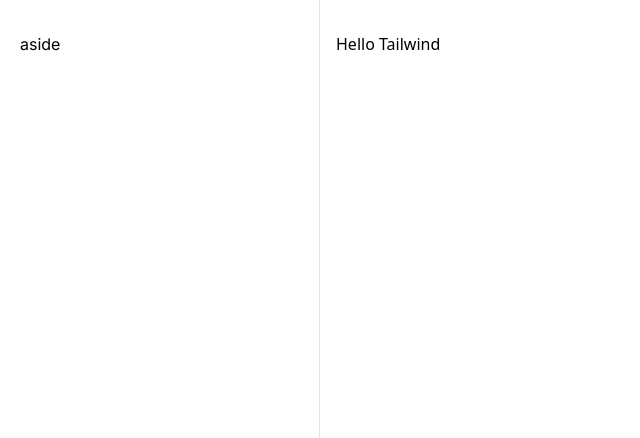
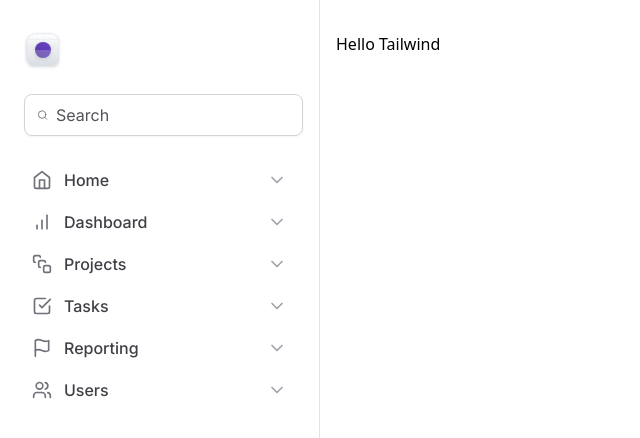
Before and after one commit to felipegarcao/tailwind-next, a Next.js app: page / in a window 1280 px wide. Shown: the top 438 px of the page, without its empty margins (0-640 px from the left). Built offline with nearby package versions, Linux system fonts and the light colour scheme.

Commit message:
Logo e Input de Busca && Menu de Navegação

```diff
--- a/package.json
+++ b/package.json
@@ -15,6 +15,7 @@
     "autoprefixer": "10.4.14",
     "eslint": "8.46.0",
     "eslint-config-next": "13.4.12",
+    "lucide-react": "^0.263.1",
     "next": "13.4.12",
     "postcss": "8.4.27",
     "react": "18.2.0",
--- a/src/app/layout.tsx
+++ b/src/app/layout.tsx
@@ -1,6 +1,7 @@
 import type { Metadata } from 'next'
 import { Inter } from 'next/font/google'
 import './globals.css'
+import { Sidebar } from '@/components/Sidebar'
 
 const inter = Inter({ subsets: ['latin'] })
 
@@ -18,7 +19,7 @@
     <html lang="en">
       <body className={inter.className}>
         <div className="grid min-h-screen grid-cols-app">
-          <aside className="border-r border-zinc-200 px-5 py-8">aside</aside>
+          <Sidebar />
 
           <main className="px-4 pb-12 pt-8">{children}</main>
         </div>
--- /dev/null
+++ b/src/components/Sidebar/Logo.tsx
@@ -0,0 +1,210 @@
+export function Logo() {
+  return (
+    <strong className="mx-1 flex items-center gap-2 text-xl font-semibold text-zinc-900">
+      <svg
+        width={38}
+        height={38}
+        viewBox="0 0 38 38"
+        fill="none"
+        xmlns="http://www.w3.org/2000/svg"
+      >
+        <g filter="url(#filter0_dd_226_307)">
+          <g clipPath="url(#clip0_226_307)">
+            <rect x={3} y={2} width={32} height={32} rx={8} fill="#fff" />
+            <rect
+              x={3}
+              y={2}
+              width={32}
+              height={32}
+              rx={8}
+              fill="url(#paint0_linear_226_307)"
+            />
+            <path
+              fillRule="evenodd"
+              clipRule="evenodd"
+              d="M19 4.039c-7.71 0-13.961 6.25-13.961 13.961 0 7.71 6.25 13.961 13.961 13.961 7.71 0 13.961-6.25 13.961-13.961 0-7.71-6.25-13.961-13.961-13.961zM4.961 18c0-7.753 6.286-14.039 14.039-14.039S33.039 10.247 33.039 18 26.753 32.039 19 32.039 4.961 25.753 4.961 18z"
+              fill="#D0D5DD"
+            />
+            <path
+              fillRule="evenodd"
+              clipRule="evenodd"
+              d="M19 14.078a3.922 3.922 0 100 7.845 3.922 3.922 0 000-7.845zM15 18a4 4 0 118 0 4 4 0 01-8 0z"
+              fill="#D0D5DD"
+            />
+            <path
+              fillRule="evenodd"
+              clipRule="evenodd"
+              d="M19 15.32a2.68 2.68 0 100 5.36 2.68 2.68 0 000-5.36zM16.243 18a2.757 2.757 0 115.514 0 2.757 2.757 0 01-5.514 0z"
+              fill="#D0D5DD"
+            />
+            <path d="M18.961 2h.078v32h-.078V2z" fill="#D0D5DD" />
+            <path d="M35 17.96v.079H3v-.078h32z" fill="#D0D5DD" />
+            <path
+              d="M29.602 2h.078v32h-.078V2zM13.64 2h.078v32h-.077V2zM24.282 2h.077v32h-.077V2zM8.32 2h.078v32H8.32V2z"
+              fill="#D0D5DD"
+            />
+            <path
+              d="M35 28.602v.077H3v-.077h32zM35 12.64v.078H3v-.077h32zM35 23.281v.078H3v-.078h32zM35 7.32v.078H3V7.32h32z"
+              fill="#D0D5DD"
+            />
+            <g filter="url(#filter1_dd_226_307)">
+              <circle
+                cx={19}
+                cy={18}
+                r={8}
+                fill="url(#paint1_linear_226_307)"
+              />
+            </g>
+            <g filter="url(#filter2_b_226_307)">
+              <path
+                d="M3 18h32v3.2c0 4.48 0 6.72-.872 8.432a8 8 0 01-3.496 3.496C28.92 34 26.68 34 22.2 34h-6.4c-4.48 0-6.72 0-8.432-.872a8 8 0 01-3.496-3.496C3 27.92 3 25.68 3 21.2V18z"
+                fill="#fff"
+                fillOpacity={0.2}
+              />
+            </g>
+          </g>
+          <rect
+            x={3.15}
+            y={2.15}
+            width={31.7}
+            height={31.7}
+            rx={7.85}
+            stroke="#D0D5DD"
+            strokeWidth={0.3}
+          />
+        </g>
+        <defs>
+          <filter
+            id="filter0_dd_226_307"
+            x={0}
+            y={0}
+            width={38}
+            height={38}
+            filterUnits="userSpaceOnUse"
+            colorInterpolationFilters="sRGB"
+          >
+            <feFlood floodOpacity={0} result="BackgroundImageFix" />
+            <feColorMatrix
+              in="SourceAlpha"
+              values="0 0 0 0 0 0 0 0 0 0 0 0 0 0 0 0 0 0 127 0"
+              result="hardAlpha"
+            />
+            <feOffset dy={1} />
+            <feGaussianBlur stdDeviation={1} />
+            <feColorMatrix values="0 0 0 0 0.0627451 0 0 0 0 0.0941176 0 0 0 0 0.156863 0 0 0 0.06 0" />
+            <feBlend
+              in2="BackgroundImageFix"
+              result="effect1_dropShadow_226_307"
+            />
+            <feColorMatrix
+              in="SourceAlpha"
+              values="0 0 0 0 0 0 0 0 0 0 0 0 0 0 0 0 0 0 127 0"
+              result="hardAlpha"
+            />
+            <feOffset dy={1} />
+            <feGaussianBlur stdDeviation={1.5} />
+            <feColorMatrix values="0 0 0 0 0.0627451 0 0 0 0 0.0941176 0 0 0 0 0.156863 0 0 0 0.1 0" />
+            <feBlend
+              in2="effect1_dropShadow_226_307"
+              result="effect2_dropShadow_226_307"
+            />
+            <feBlend
+              in="SourceGraphic"
+              in2="effect2_dropShadow_226_307"
+              result="shape"
+            />
+          </filter>
+          <filter
+            id="filter1_dd_226_307"
+            x={8}
+            y={8}
+            width={22}
+            height={22}
+            filterUnits="userSpaceOnUse"
+            colorInterpolationFilters="sRGB"
+          >
+            <feFlood floodOpacity={0} result="BackgroundImageFix" />
+            <feColorMatrix
+              in="SourceAlpha"
+              values="0 0 0 0 0 0 0 0 0 0 0 0 0 0 0 0 0 0 127 0"
+              result="hardAlpha"
+            />
+            <feOffset dy={1} />
+            <feGaussianBlur stdDeviation={1} />
+            <feColorMatrix values="0 0 0 0 0.0627451 0 0 0 0 0.0941176 0 0 0 0 0.156863 0 0 0 0.06 0" />
+            <feBlend
+              in2="BackgroundImageFix"
+              result="effect1_dropShadow_226_307"
+            />
+            <feColorMatrix
+              in="SourceAlpha"
+              values="0 0 0 0 0 0 0 0 0 0 0 0 0 0 0 0 0 0 127 0"
+              result="hardAlpha"
+            />
+            <feOffset dy={1} />
+            <feGaussianBlur stdDeviation={1.5} />
+            <feColorMatrix values="0 0 0 0 0.0627451 0 0 0 0 0.0941176 0 0 0 0 0.156863 0 0 0 0.1 0" />
+            <feBlend
+              in2="effect1_dropShadow_226_307"
+              result="effect2_dropShadow_226_307"
+            />
+            <feBlend
+              in="SourceGraphic"
+              in2="effect2_dropShadow_226_307"
+              result="shape"
+            />
+          </filter>
+          <filter
+            id="filter2_b_226_307"
+            x={-2}
+            y={13}
+            width={42}
+            height={26}
+            filterUnits="userSpaceOnUse"
+            colorInterpolationFilters="sRGB"
+          >
+            <feFlood floodOpacity={0} result="BackgroundImageFix" />
+            <feGaussianBlur in="BackgroundImageFix" stdDeviation={2.5} />
+            <feComposite
+              in2="SourceAlpha"
+              operator="in"
+              result="effect1_backgroundBlur_226_307"
+            />
+            <feBlend
+              in="SourceGraphic"
+              in2="effect1_backgroundBlur_226_307"
+              result="shape"
+            />
+          </filter>
+          <linearGradient
+            id="paint0_linear_226_307"
+            x1={19}
+            y1={2}
+            x2={19}
+            y2={34}
+            gradientUnits="userSpaceOnUse"
+          >
+            <stop stopColor="#fff" />
+            <stop offset={1} stopColor="#D0D5DD" />
+          </linearGradient>
+          <linearGradient
+            id="paint1_linear_226_307"
+            x1={15}
+            y1={26}
+            x2={23}
+            y2={10}
+            gradientUnits="userSpaceOnUse"
+          >
+            <stop stopColor="#53389E" />
+            <stop offset={1} stopColor="#6941C6" />
+          </linearGradient>
+          <clipPath id="clip0_226_307">
+            <rect x={3} y={2} width={32} height={32} rx={8} fill="#fff" />
+          </clipPath>
+        </defs>
+      </svg>
+
+      <span className="sr-only">Untitled UI</span>
+    </strong>
+  )
+}
--- /dev/null
+++ b/src/components/Sidebar/MainNavigation/NavItem.tsx
@@ -0,0 +1,22 @@
+import { ChevronDown } from 'lucide-react'
+import { ElementType } from 'react'
+
+interface NavItemProps {
+  title: string
+  icon: ElementType
+}
+
+export function NavItem({ title, icon: Icon }: NavItemProps) {
+  return (
+    <a
+      href=""
+      className="group flex items-center gap-3 rounded px-3 py-2 hover:bg-violet-50"
+    >
+      <Icon className="h-5 w-5 text-zinc-500" />
+      <span className="font-medium text-zinc-700 group-hover:text-violet-500">
+        {title}
+      </span>
+      <ChevronDown className="ml-auto h-5 w-5 text-zinc-400 group-hover:text-violet-300" />
+    </a>
+  )
+}
--- /dev/null
+++ b/src/components/Sidebar/MainNavigation/index.tsx
@@ -0,0 +1,22 @@
+import { NavItem } from './NavItem'
+import {
+  Home,
+  BarChart,
+  Flag,
+  Users,
+  CheckSquare,
+  SquareStack,
+} from 'lucide-react'
+
+export function MainNavigation() {
+  return (
+    <nav className="space-y-0.5">
+      <NavItem title="Home" icon={Home} />
+      <NavItem title="Dashboard" icon={BarChart} />
+      <NavItem title="Projects" icon={SquareStack} />
+      <NavItem title="Tasks" icon={CheckSquare} />
+      <NavItem title="Reporting" icon={Flag} />
+      <NavItem title="Users" icon={Users} />
+    </nav>
+  )
+}
--- /dev/null
+++ b/src/components/Sidebar/index.tsx
@@ -0,0 +1,21 @@
+import { Logo } from './Logo'
+import { Search } from 'lucide-react'
+import { MainNavigation } from './MainNavigation'
+
+export function Sidebar() {
+  return (
+    <aside className="space-y-6 border-r border-zinc-200 px-5 py-8">
+      <Logo />
+
+      <div className="mx-1 flex w-full items-center gap-2 rounded-lg border border-zinc-300 px-3 py-2 shadow-sm">
+        <Search className="h-5 w-5 text-zinc-500" />
+        <input
+          placeholder="Search"
+          className="flex-1 border-0 bg-transparent p-0 text-zinc-900 placeholder-zinc-600"
+        />
+      </div>
+
+      <MainNavigation />
+    </aside>
+  )
+}
```
Also changed, not shown: 1 other file (tests, documents, lock files or other folders).
